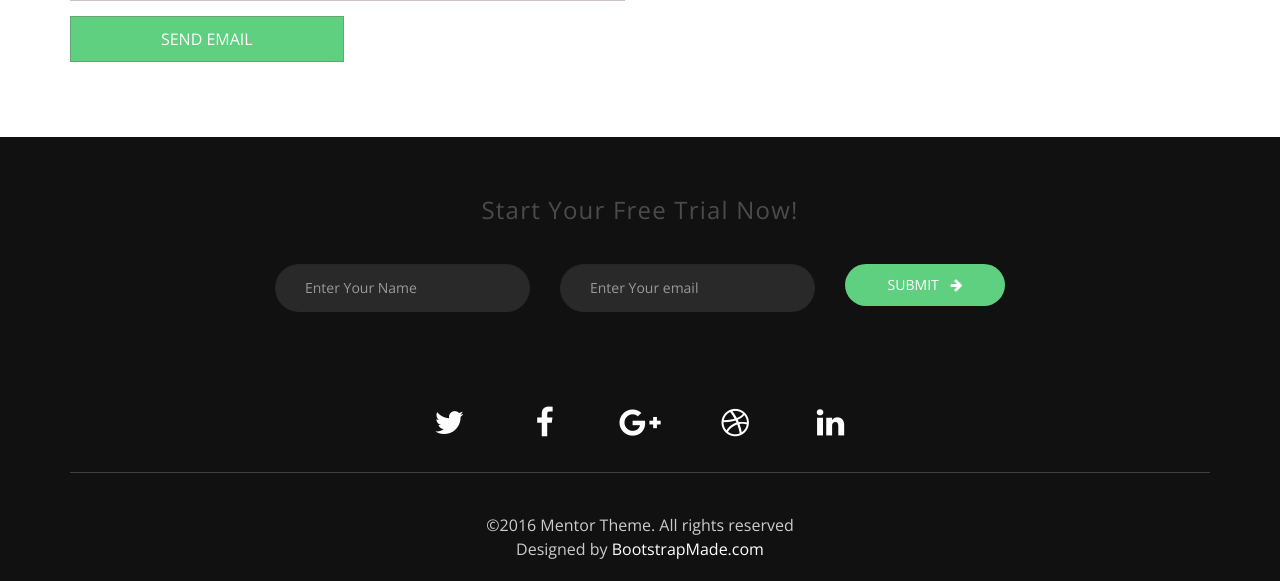
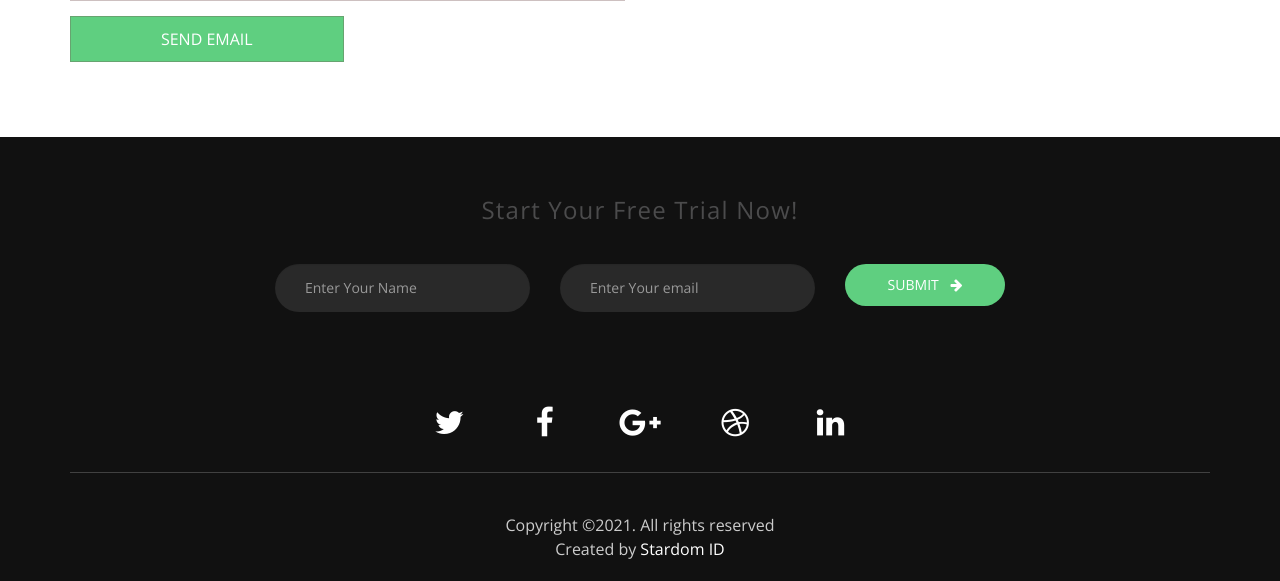
Before and after one commit to HerokuWeb/E-Learning, a PHP site: page / in a window 1280 px wide. Shown: the part 5055-5636 px from the top of the page. Run offline with PHP 8.4, Linux system fonts and the light colour scheme; some web fonts are replaced.

Commit message:
Update index.php

```diff
--- a/index.php
+++ b/index.php
@@ -562,7 +562,7 @@
         <li><a href="#link"><i class="fa fa-dribbble fa-fw"></i></a></li>
         <li><a href="#link"><i class="fa fa-linkedin fa-fw"></i></a></li>
       </ul>
-      ©2016 Mentor Theme. All rights reserved
+      Copyright ©2021. All rights reserved
       <div class="credits">
         <!--
           All the links in the footer should remain intact.
@@ -570,7 +570,7 @@
           Licensing information: https://bootstrapmade.com/license/
           Purchase the pro version with working PHP/AJAX contact form: https://bootstrapmade.com/buy/?theme=Mentor
         -->
-        Designed by <a href="https://bootstrapmade.com/">BootstrapMade.com</a>
+        Created by <a href="#">Stardom ID</a>
       </div>
     </div>
   </footer>
```
